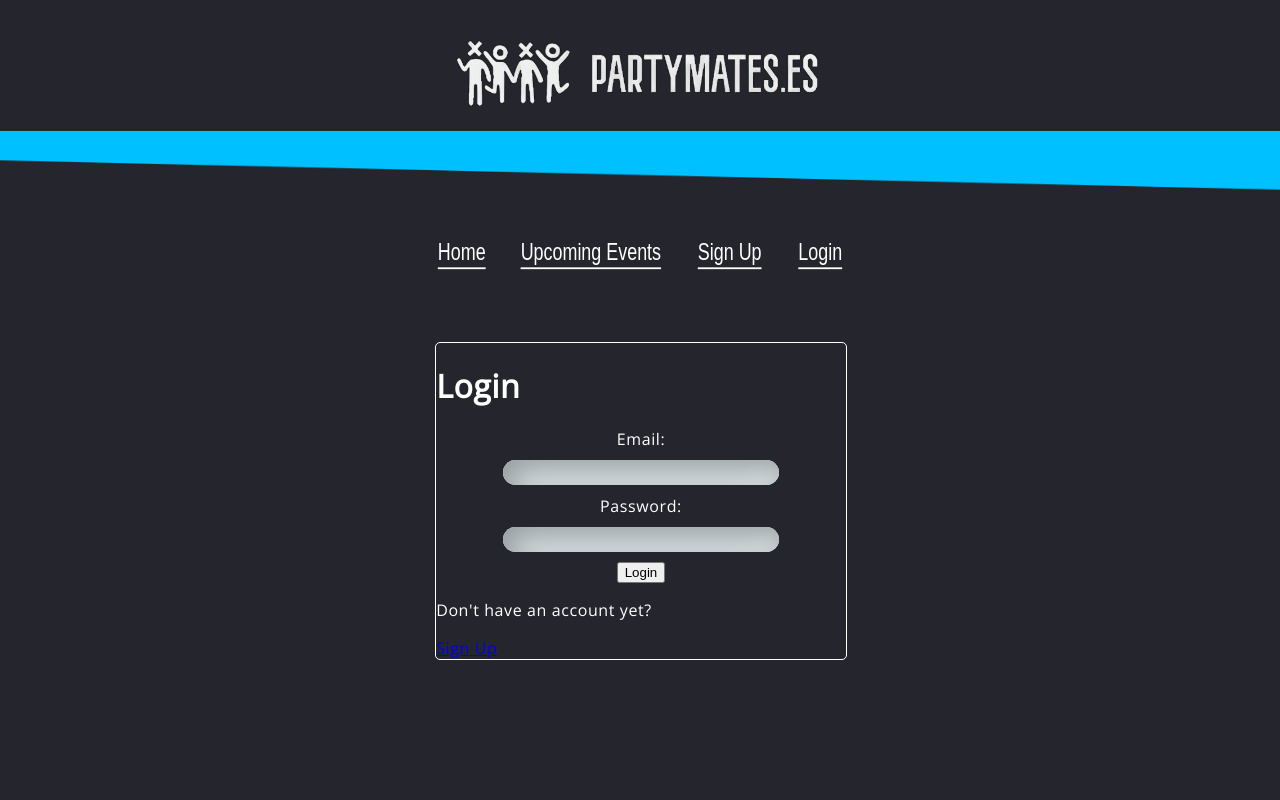
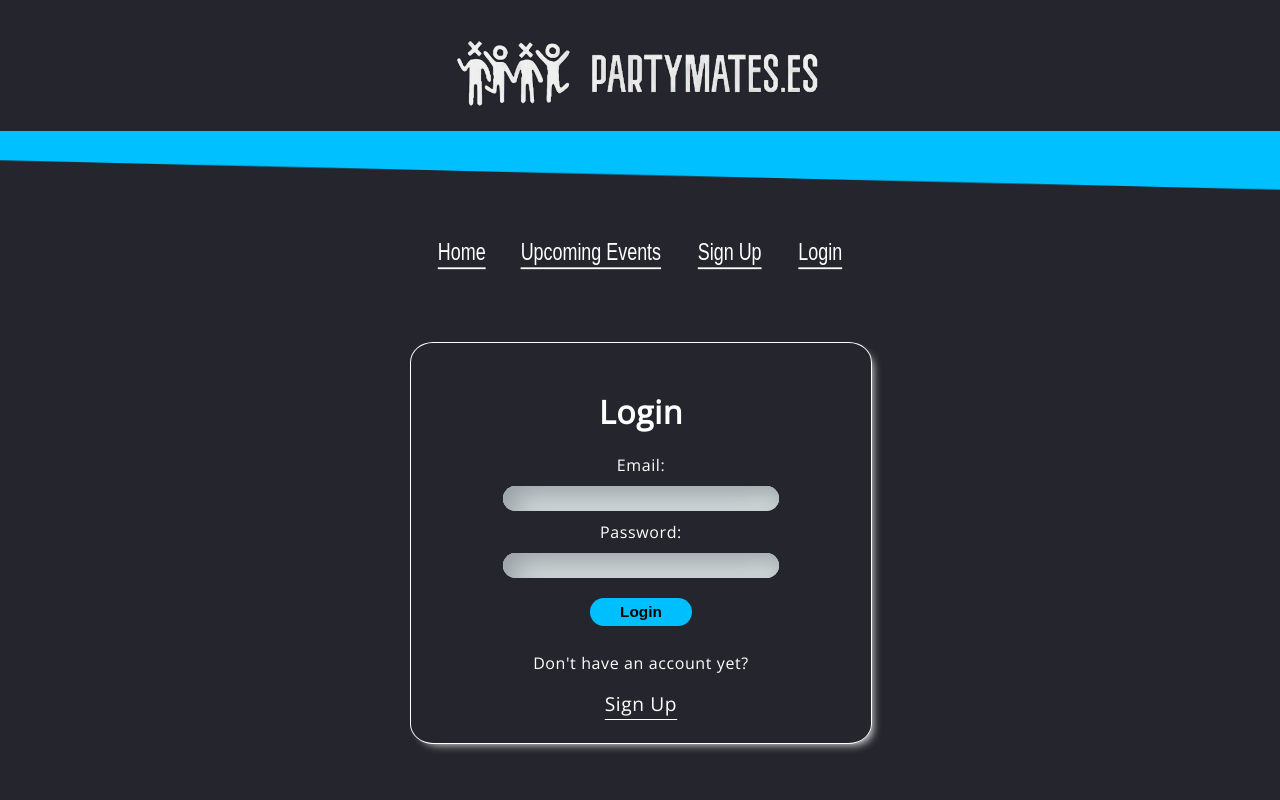
Before and after one commit to thomasaugot/app-partymates-client, a React (Create React App) app: page /login in a window 1280 px wide. Shown: the top 800 px of the page. Built offline with nearby package versions, Linux system fonts and the light colour scheme.

Commit message:
updatig css login/signup pages

```diff
--- a/src/pages/Login.css
+++ b/src/pages/Login.css
@@ -2,8 +2,11 @@
     font-size: 1em;
     border: solid 1px white;
     width: 32vw;
-    margin: 2% 0 20% 34%;
-    border-radius: 5px;
+    margin: 2% 0 20% 32%;
+    border-radius: 5%;
+    text-align: center;
+    padding: 2% 2%;
+    box-shadow: 5px 5px 10px -5px white;
 }
 
 .LoginPage form {
@@ -22,3 +25,33 @@
     box-shadow: inset 8px 8px 29px #939b9e,
                 inset -8px -8px 29px #fbffff;
 }
+
+.signupLoginBtn {
+    padding: 1% 7%;
+    font-size: 1.2vw;
+    font-weight: lighter;
+    margin: 10px 0;
+    border-radius: 40px;
+    text-decoration: none;
+    color: black;
+    font-weight: bold;
+    background-color: rgb(0, 191, 255);
+    border: solid 1px transparent;
+}
+
+.signupLoginBtn:hover {
+    border: 1px solid white;
+    box-shadow: 5px 5px 10px -5px white;
+    transition: 0.4s;
+  }
+
+  .signupLoginLink {
+    color: white;
+    font-size: 1.5vw;
+    text-decoration: underline;
+    text-underline-offset: 8px;
+  }
+
+  .signupLoginLink:hover {
+    color: rgb(0,191,255);
+  }
--- a/src/pages/Login.js
+++ b/src/pages/Login.js
@@ -2,8 +2,7 @@ import { useState, useContext } from "react";
 import axios from "axios";
 import { Link, useNavigate } from "react-router-dom";
 import { AuthContext } from "./../context/auth.context";
-import "./Login.css"
-
+import "./Login.css";
 
 function Login(props) {
   const [email, setEmail] = useState("");
@@ -17,12 +16,12 @@ function Login(props) {
   const handleEmail = (e) => setEmail(e.target.value);
   const handlePassword = (e) => setPassword(e.target.value);
 
-
   const handleLoginSubmit = (e) => {
     e.preventDefault();
     const requestBody = { email, password };
 
-    axios.post(`${process.env.REACT_APP_SERVER_URL}/auth/login`, requestBody)
+    axios
+      .post(`${process.env.REACT_APP_SERVER_URL}/auth/login`, requestBody)
       .then((response) => {
         console.log("JWT token", response.data.authToken);
 
@@ -31,30 +30,37 @@ function Login(props) {
         navigate("/");
       })
       .catch((error) => {
-      	const errorDescription = error.response.data.message;
-      	setErrorMessage(errorDescription);
-    	})
+        const errorDescription = error.response.data.message;
+        setErrorMessage(errorDescription);
+      });
   };
 
   return (
     <div className="LoginPage">
-      <h1>Login</h1>
+      <h1 className="title">Login</h1>
 
       <form onSubmit={handleLoginSubmit}>
         <label>Email:</label>
         <input type="email" name="email" value={email} onChange={handleEmail} />
 
         <label>Password:</label>
-        <input type="password" name="password" value={password} onChange={handlePassword} />
+        <input
+          type="password"
+          name="password"
+          value={password}
+          onChange={handlePassword}
+        />
 
-        <button type="submit">Login</button>
+        <button className="signupLoginBtn" type="submit">
+          Login
+        </button>
       </form>
-      { errorMessage && <p className="error-message">{errorMessage}</p> }
+      {errorMessage && <p className="error-message">{errorMessage}</p>}
 
       <p>Don't have an account yet?</p>
-      <Link to={"/signup"}>Sign Up</Link>
+        <Link className="signupLoginLink" to={"/signup"}>Sign Up</Link>
     </div>
-  )
+  );
 }
 
 export default Login;
--- a/src/pages/Signup.css
+++ b/src/pages/Signup.css
@@ -2,8 +2,11 @@
     font-size: 1em;
     border: solid 1px white;
     width: 32vw;
-    margin: 2% 0 20% 34%;
+    margin: 2% 0 20% 32%;
     border-radius: 5%;
+    text-align: center;
+    padding: 2% 2%;
+    box-shadow: 5px 5px 10px -5px white;
 }
 
 .SignupPage form {
--- a/src/pages/Signup.js
+++ b/src/pages/Signup.js
@@ -1,7 +1,7 @@
 import { useState } from "react";
 import { Link, useNavigate } from "react-router-dom";
 import axios from "axios";
-import "./Signup.css"
+import "./Signup.css";
 
 function Signup(props) {
   const [email, setEmail] = useState("");
@@ -39,7 +39,12 @@ function Signup(props) {
 
       <form onSubmit={handleSignupSubmit}>
         <label>Email:</label>
-        <input type="email" name="email" value={email} onChange={handleEmail} />
+        <input
+          type="email"
+          name="email"
+          value={email}
+          onChange={handleEmail}
+        />
 
         <label>Password:</label>
         <input
@@ -50,15 +55,20 @@ function Signup(props) {
         />
 
         <label>Username:</label>
-        <input type="text" name="name" value={name} onChange={handleName} />
+        <input
+          type="text"
+          name="name"
+          value={name}
+          onChange={handleName}
+        />
 
-        <button type="submit">Sign Up</button>
+        <button className="signupLoginBtn" type="submit">Sign Up</button>
       </form>
 
       {errorMessage && <p className="error-message">{errorMessage}</p>}
 
       <p>Already have account?</p>
-      <Link to={"/login"}>Login</Link>
+      <Link className="signupLoginLink" to={"/login"}>Login</Link>
     </div>
   );
 }
```
